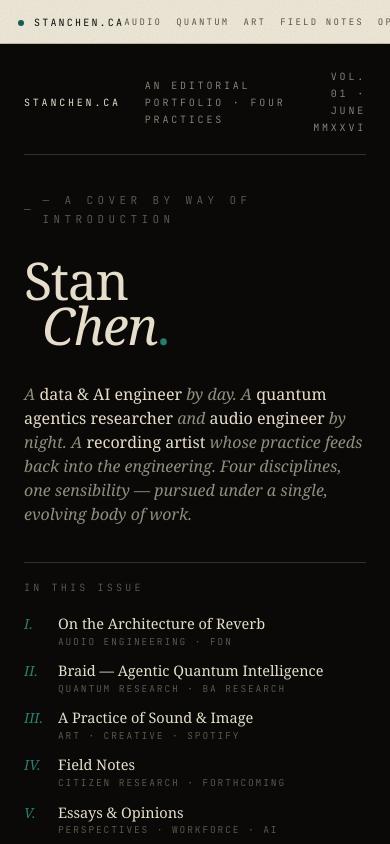
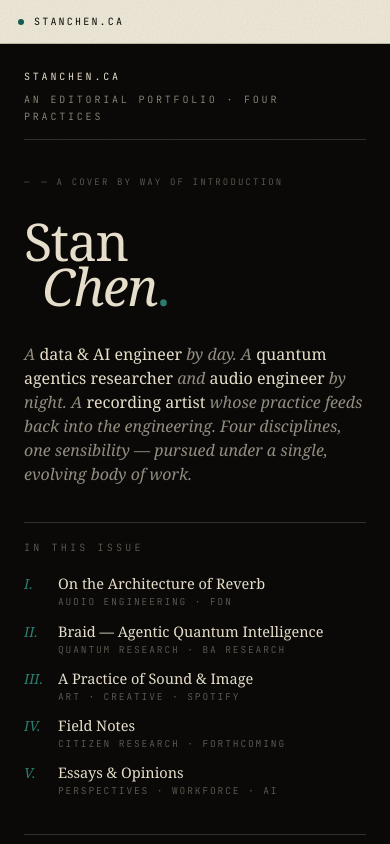
Before and after one commit to stanchen-ca/stanchen.ca, a website: page index.html in a window 390 px wide. Shown: the top 844 px of the page. Drawn offline with Linux system fonts and the light colour scheme; a web font is replaced by a local one.

Commit message:
Fix mobile personal site layout

```diff
--- a/index.html
+++ b/index.html
@@ -975,6 +975,16 @@
   }
 
   @media (max-width: 540px) {
+    .running-head { grid-template-columns: 1fr; padding: 0 18px; }
+    .rh-nav,
+    .rh-right { display: none; }
+
+    .cover-top { grid-template-columns: 1fr; gap: 6px; padding-bottom: 14px; }
+    .ct-center { padding: 0; }
+    .ct-right { display: none; }
+    .cover-main { min-width: 0; }
+    .cover-kicker { font-size: 9px; letter-spacing: 0.24em; line-height: 1.45; }
+
     .cover-title .ct-1,
     .cover-title .ct-2 { font-size: 52px; }
   }
```
